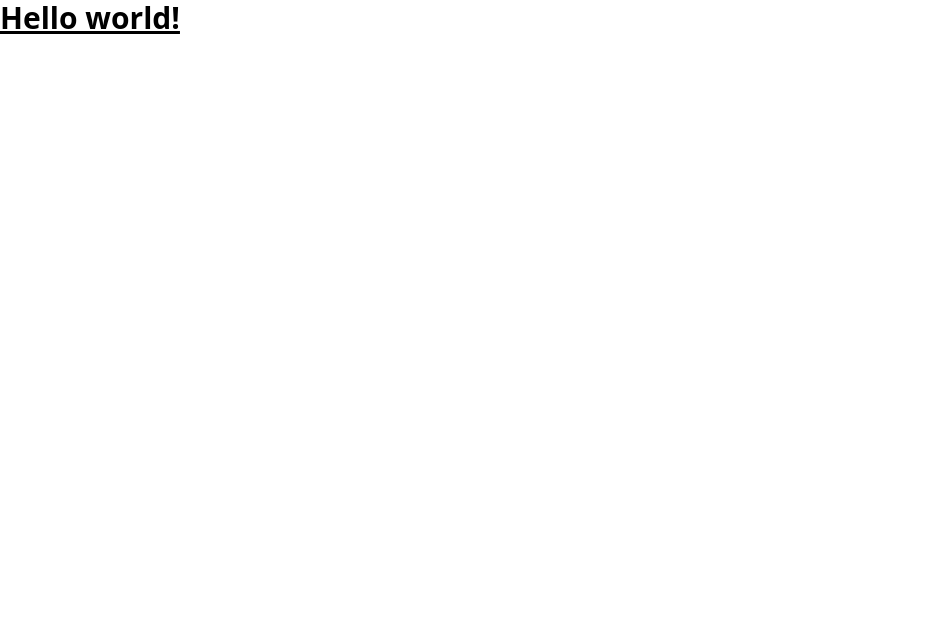
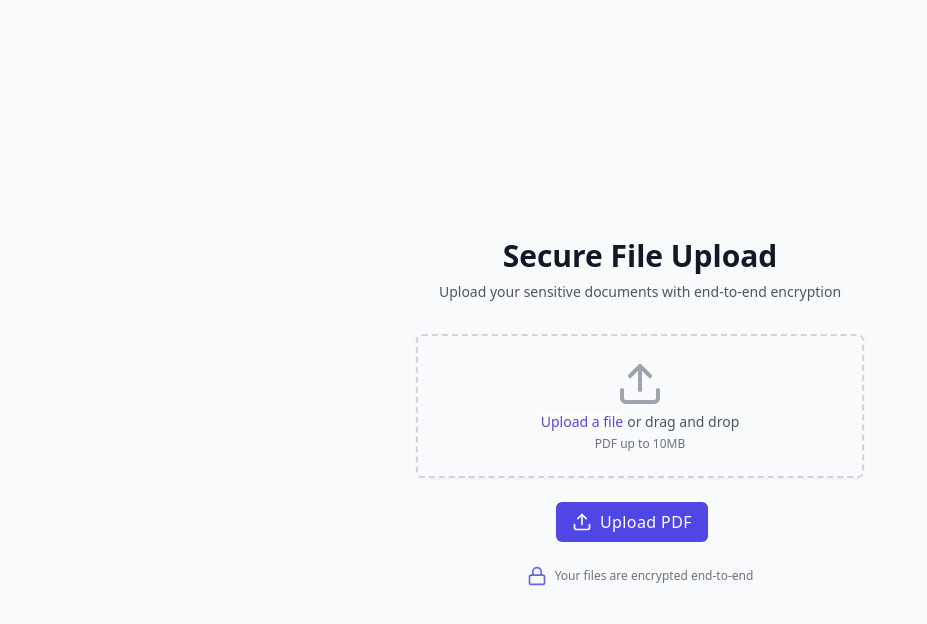
Before and after one commit to Liam-So/fintrack, a React (Vite) app in the folder frontend/: page / in a window 1280 px wide. Shown: the top 624 px of the page, without its empty margins (0-927 px from the left). Built offline with nearby package versions, Linux system fonts and the light colour scheme; no server answers.

Commit message:
frontend wip

```diff
--- a/frontend/src/App.jsx
+++ b/frontend/src/App.jsx
@@ -1,7 +1,7 @@
+import SecureFileUpload from "./SecureFileUpload";
+
 export default function App() {
   return (
-    <h1 className="text-3xl font-bold underline">
-      Hello world!
-    </h1>
+    <SecureFileUpload />
   )
 }
--- /dev/null
+++ b/frontend/src/SecureFileUpload.jsx
@@ -0,0 +1,121 @@
+import React, { useState, useEffect } from 'react';
+import axios from 'axios';
+import { Upload, Lock, CheckCircle } from 'lucide-react';
+
+
+// Create an axios instance with default config
+const api = axios.create({
+  baseURL: 'http://localhost:8000',
+  headers: {
+    'Content-Type': 'application/json',
+    // 'Authorization': `Bearer ${yourAuthToken}` // Replace with your actual auth token
+  }
+});
+
+const SecureFileUpload = () => {
+  const [publicKey, setPublicKey] = useState('');
+  const [file, setFile] = useState(null);
+  const [uploading, setUploading] = useState(false);
+  const [uploadComplete, setUploadComplete] = useState(false);
+
+  useEffect(() => {
+    api.get('/get-public-key')
+      .then(response => setPublicKey(response.data))
+      .catch(error => console.error('Error fetching public key:', error));
+  }, []);
+
+  const encryptAndUploadFile = async () => {
+    console.log(file)
+    // if (!file || !publicKey) return;
+  };
+
+  const handleFileChange = (e) => {
+    if (e.target.files[0]) {
+      setFile(e.target.files[0]);
+      // encryptAndUploadFile(e.target.files[0]);
+    }
+  };
+
+  return (
+    <div className="min-h-screen bg-gray-50 flex items-center justify-center px-4">
+      <div className="max-w-md w-full space-y-8">
+        <div>
+          <h2 className="mt-6 text-center text-3xl font-semibold text-gray-900">
+            Secure File Upload
+          </h2>
+          <p className="mt-2 text-center text-sm text-gray-600">
+            Upload your sensitive documents with end-to-end encryption
+          </p>
+        </div>
+        <div className="mt-8 space-y-6">
+          <div className="rounded-md shadow-sm -space-y-px">
+            <div className="relative">
+              <input
+                type="file"
+                onChange={handleFileChange}
+                className="sr-only"
+                id="file-upload"
+                disabled={uploading || uploadComplete}
+              />
+              <label
+                htmlFor="file-upload"
+                className={`relative w-full flex justify-center py-6 px-4 border-2 border-gray-300 border-dashed rounded-md transition duration-150 ease-in-out ${
+                  !uploading && !uploadComplete
+                    ? 'cursor-pointer hover:border-indigo-500 focus-within:outline-none focus-within:ring-2 focus-within:ring-offset-2 focus-within:ring-indigo-500'
+                    : 'cursor-not-allowed'
+                }`}
+              >
+                <div className="space-y-1 text-center">
+                  {!uploading && !uploadComplete && (
+                    <>
+                      <Upload className="mx-auto h-12 w-12 text-gray-400" />
+                      <div className="flex text-sm text-gray-600">
+                        <span className="relative bg-white rounded-md font-medium text-indigo-600 hover:text-indigo-500 focus-within:outline-none focus-within:ring-2 focus-within:ring-offset-2 focus-within:ring-indigo-500">
+                          Upload a file
+                        </span>
+                        <p className="pl-1">or drag and drop</p>
+                      </div>
+                      <p className="text-xs text-gray-500">PDF up to 10MB</p>
+                    </>
+                  )}
+                  {file && (
+                    <p className="text-lg text-gray-600 font-semibold">{file.name}</p>
+                  )}
+                  {uploading && (
+                    <div className="flex flex-col items-center">
+                      <div className="animate-spin rounded-full h-12 w-12 border-b-2 border-indigo-500"></div>
+                      <p className="mt-2 text-sm text-gray-600">Encrypting and uploading...</p>
+                    </div>
+                  )}
+                  {uploadComplete && (
+                    <div className="flex flex-col items-center">
+                      <CheckCircle className="h-12 w-12 text-green-500" />
+                      <p className="mt-2 text-sm text-gray-600">Upload complete!</p>
+                    </div>
+                  )}
+                </div>
+              </label>
+            </div>
+          </div>
+          <div className='flex items-center justify-center'>
+            <button
+                onClick={encryptAndUploadFile}
+                className="mr-4 px-4 py-2 font-medium tracking-wide text-white capitalize transition-colors duration-200 transform bg-indigo-600 rounded-md hover:bg-indigo-500 focus:outline-none focus:ring focus:ring-indigo-300 focus:ring-opacity-80"
+              >
+                <div className="flex items-center">
+                  <Upload className="h-5 w-5 mr-2" />
+                  Upload PDF
+                </div>
+            </button>
+          </div>
+          <div className="flex items-center justify-center">
+            <Lock className="h-5 w-5 text-indigo-500 mr-2" />
+            <p className="text-xs text-gray-500">Your files are encrypted end-to-end</p>
+          </div>
+        </div>
+      </div>
+    </div>
+  );
+};
+
+export default SecureFileUpload;
```
Also changed, not shown: 1 other file (tests, documents, lock files or other folders).
